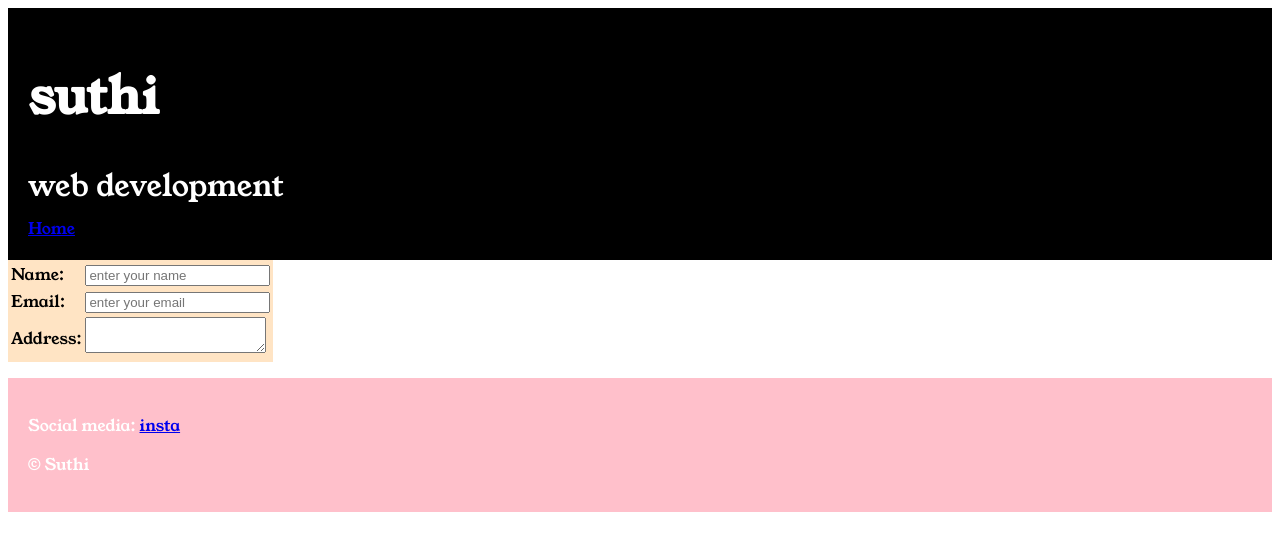
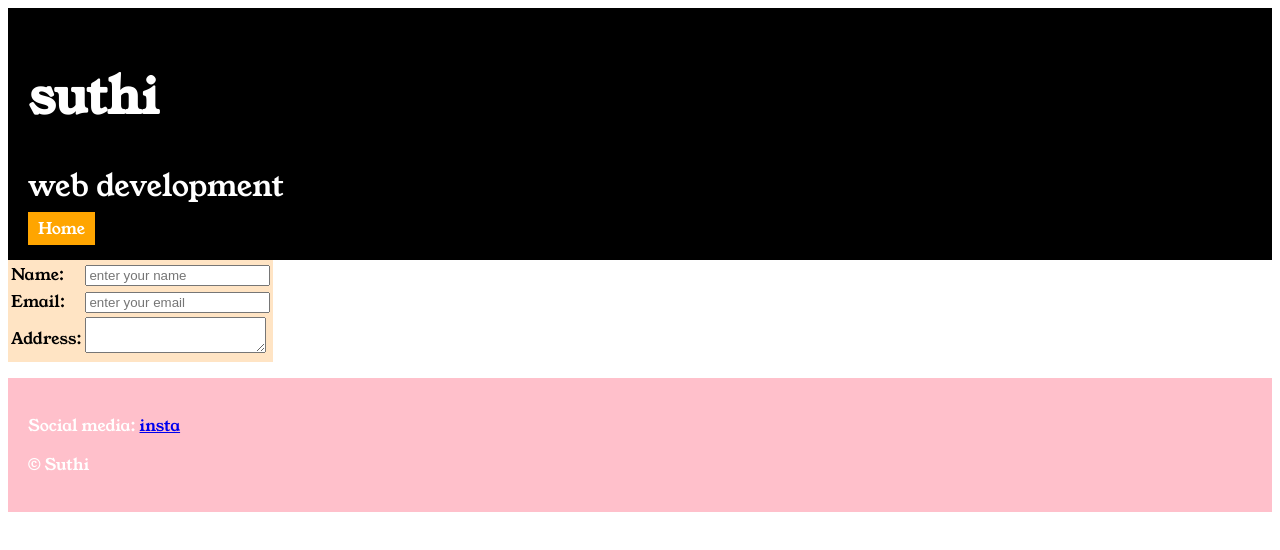
Before and after one commit to suthimoorthy/suthi-portfolio, a plain HTML site: page contact.html in a window 1280 px wide. Drawn offline with Linux system fonts and the light colour scheme.

Commit message:
created contact.html & index.html &style.css

```diff
--- a/style.css
+++ b/style.css
@@ -74,6 +74,7 @@
 
         }
 
+
          .section-six{
             background-color: black;
             color:white;
@@ -88,15 +89,15 @@
             margin-top: 10px;
             margin-bottom:10px;
          }
-         .section-six__contact{
-            color:pink;
-            background-color: aquamarine;
+         .section-six__decs{
+            background-color: orange;
+            color:white;
             text-decoration: none;
-            padding-left:10px;
-            padding-right:10px;
-            padding-top:5px;
-            padding-bottom:5px;
-            margin-top:10px;
+            padding-left:10px ;
+            padding-right:10px ;
+            padding-top: 5px;
+            padding-bottom: 5px;
+            margin-top: 10px;
 
          }
          .container{
@@ -118,12 +119,4 @@
 
         }
 
-
-
-
-
-
-
-
-
-      </style>
+        </style>
```
